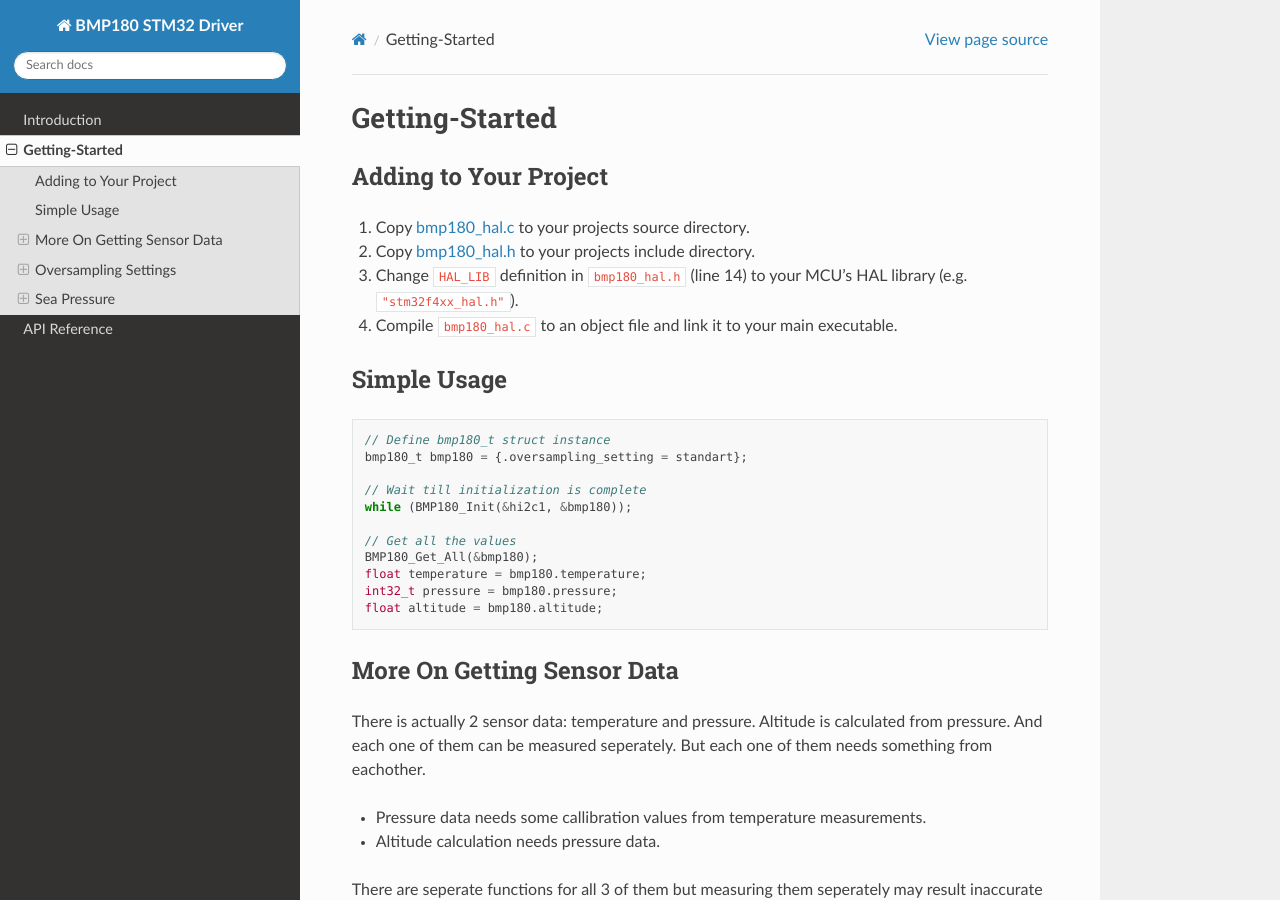
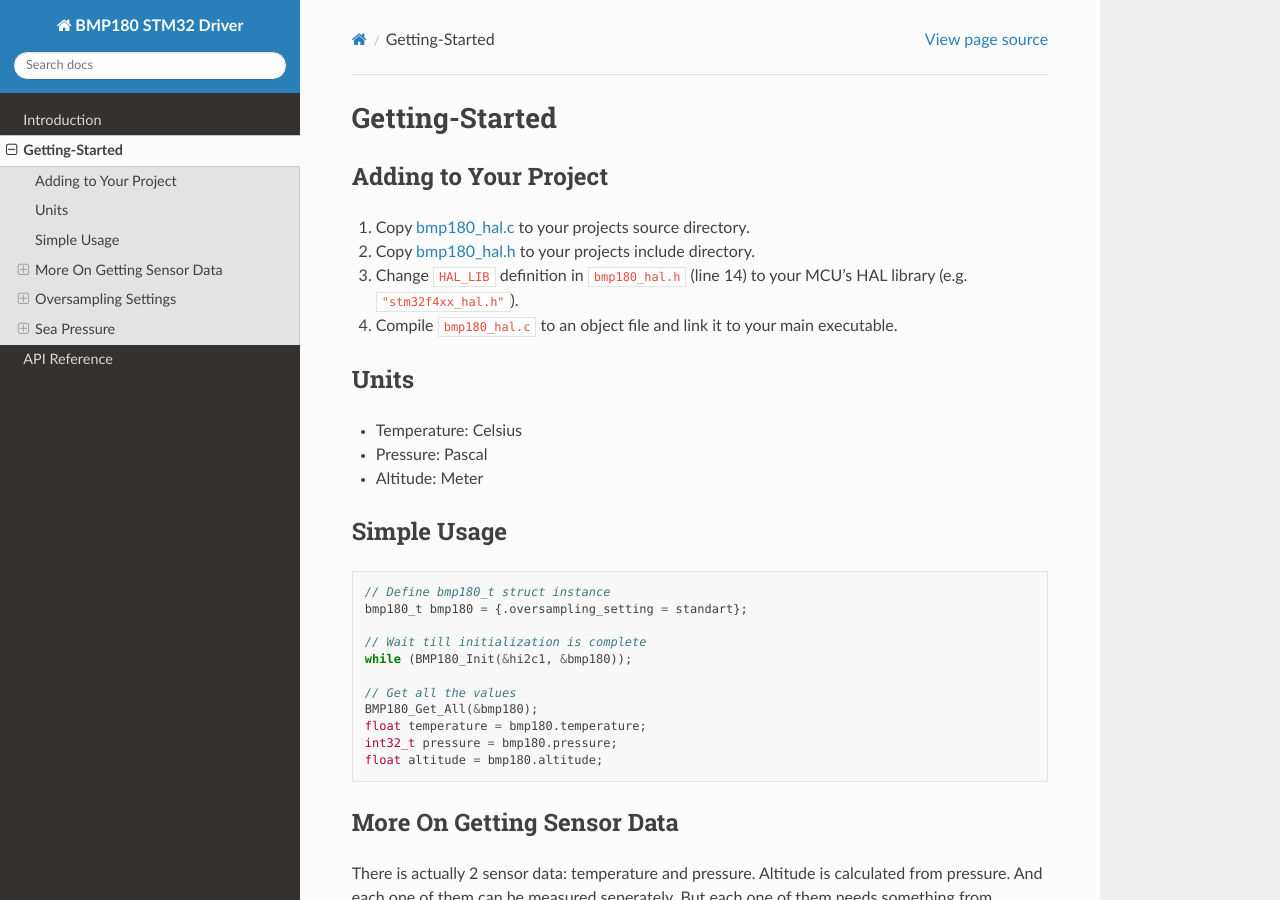
Before and after one commit to ceyhunsen/bmp180-stm32-driver, a Sphinx documentation site: the page built from docs/getting-started/index.rst, in a window 1280 px wide and 900 px high. Built offline with Sphinx 7.4.7 and the Read the Docs theme 2.0.0, drawn with Linux system fonts in a browser that asks for light colours.

Commit message:
units are now part of getting-started

```diff
--- a/docs/getting-started/index.rst
+++ b/docs/getting-started/index.rst
@@ -8,6 +8,13 @@
 2. Copy `bmp180_hal.h <https://github.com/ceyhunsen/bmp180-stm32-driver/blob/main/bmp180_hal.h>`_ to your projects include directory.
 3. Change ``HAL_LIB`` definition in ``bmp180_hal.h`` (line 14) to your MCU's HAL library (e.g. ``"stm32f4xx_hal.h"``).
 4. Compile ``bmp180_hal.c`` to an object file and link it to your main executable.
+
+Units
+^^^^^
+
+* Temperature: Celsius
+* Pressure: Pascal
+* Altitude: Meter
 
 Simple Usage
 ^^^^^^^^^^^^
```
Also changed, not shown: docs/index.rst (+0 -7 lines).
